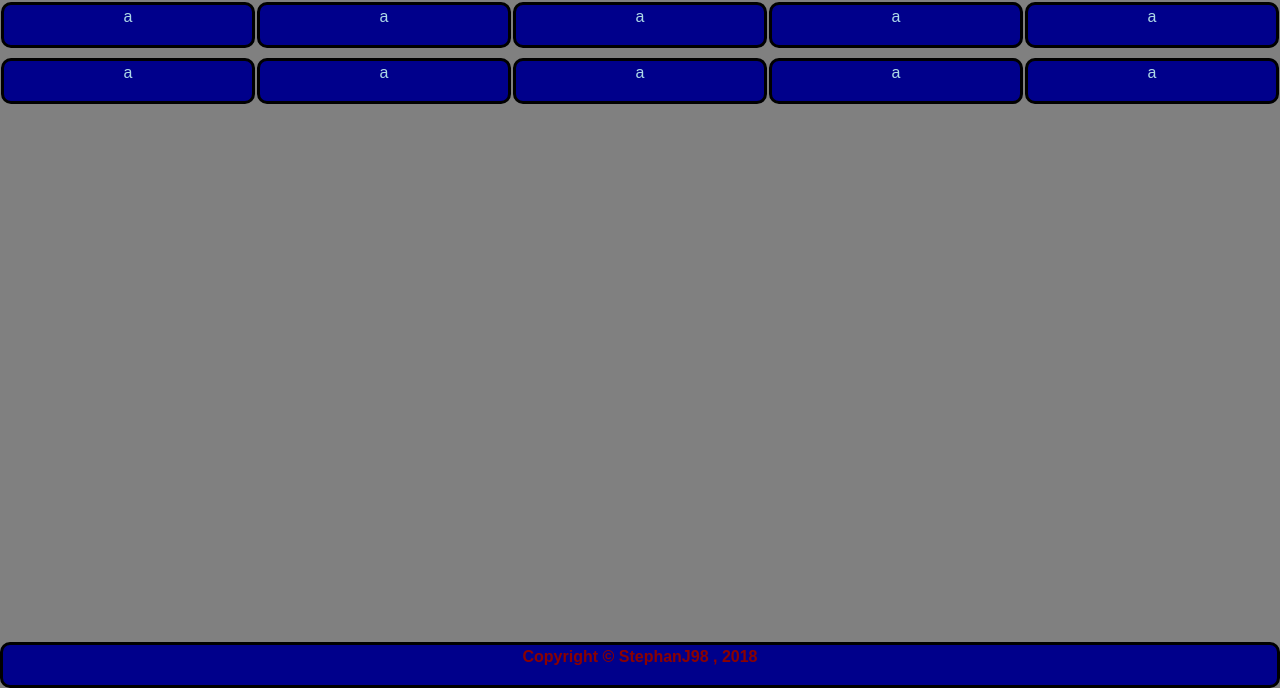
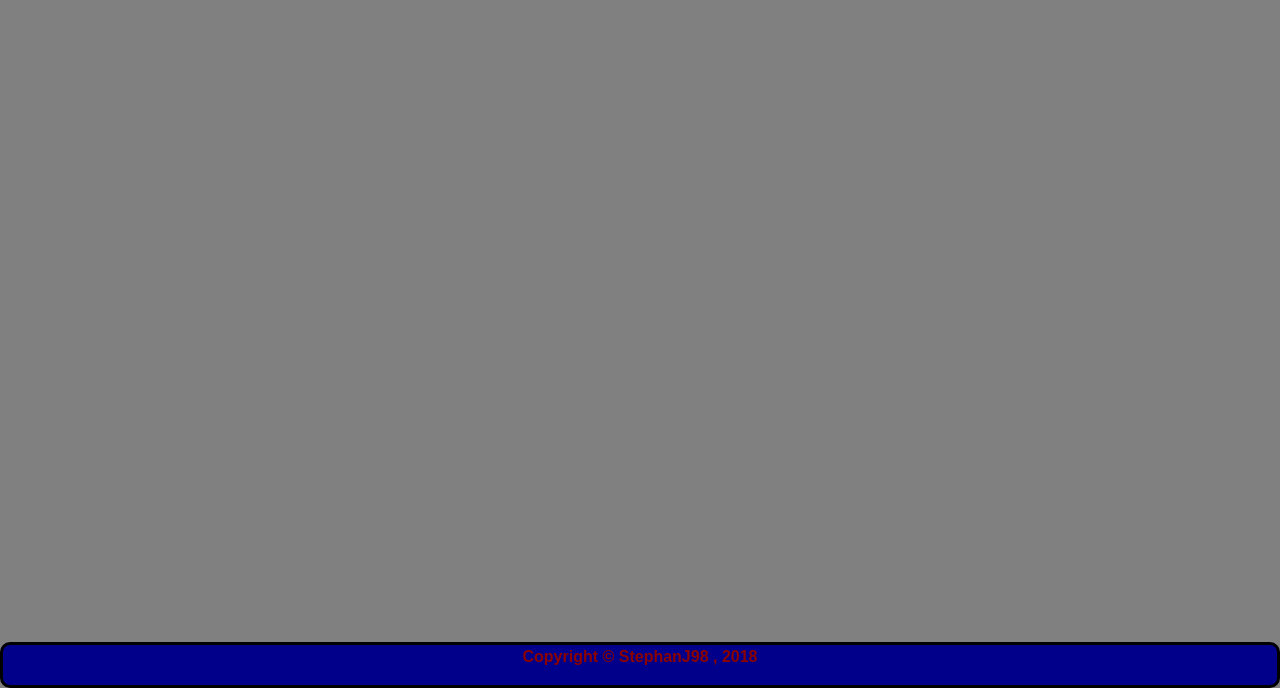
Before and after one commit to StephanJ98/PageRugby, a plain HTML site: page docs/championscup.html in a window 1280 px wide. Shown: the part 112-800 px from the top of the page. Drawn offline with nearby package versions, Linux system fonts and the light colour scheme; a web font is replaced by a local one.

Commit message:
Ver finale

```diff
--- a/docs/championscup.html
+++ b/docs/championscup.html
@@ -56,39 +56,21 @@
 			</div>
 		</header>
 		<div class="container-fluid corps">
-			<h2>Nouveautés</h2>
 			<div class="row">
-				<div class="col-md nouv">
-					<p>a</p>
+				<div class="col-md nouv" style="border: none; background-color: grey">
+
 				</div>
-				<div class="col-md nouv">
-					<p>a</p>
+				<div class="col-md nouv" style="border: none; background-color: grey">
+
 				</div>
-				<div class="col-md nouv">
-					<p>a</p>
+				<div class="col-md nouv" style="border: none; background-color: grey">
+
 				</div>
-				<div class="col-md nouv">
-					<p>a</p>
+				<div class="col-md nouv" style="border: none; background-color: grey">
+
 				</div>
-				<div class="col-md nouv">
-					<p>a</p>
-				</div>
-			</div>
-			<div class="row">
-				<div class="col-md nouv">
-					<p>a</p>
-				</div>
-				<div class="col-md nouv">
-					<p>a</p>
-				</div>
-				<div class="col-md nouv">
-					<p>a</p>
-				</div>
-				<div class="col-md nouv">
-					<p>a</p>
-				</div>
-				<div class="col-md nouv">
-					<p>a</p>
+				<div class="col-md nouv" style="border: none; background-color: grey">
+
 				</div>
 			</div>
 			<div class="row">
```
Also changed, not shown: docs/6nations.html (+10 -27 lines), docs/reportage.html (+10 -28 lines), docs/testmatch.html (+10 -28 lines).
